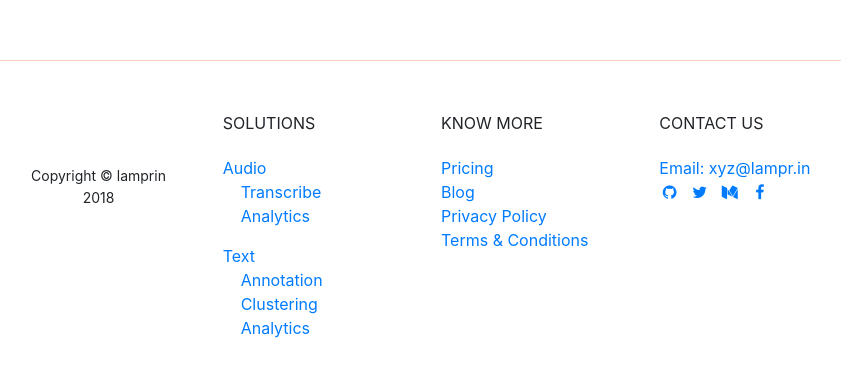
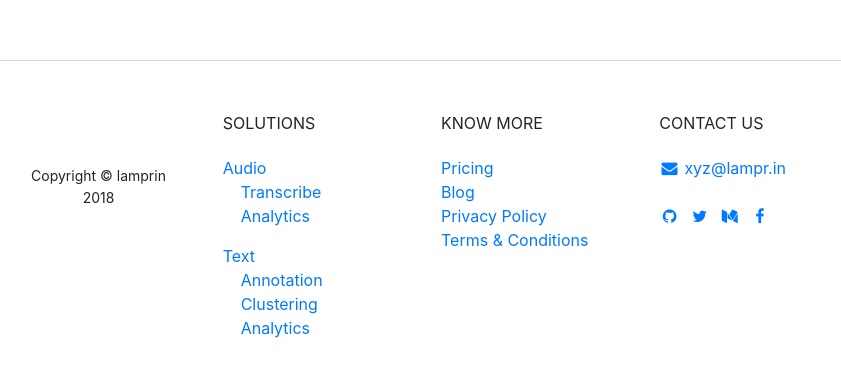
Before and after one commit to lamprin/lamprin.github.io, a website with bundled scripts: page index.html in a window 1280 px wide. Shown: the part 3140-3516 px from the top of the page, without its empty margins (214-1055 px from the left). Built offline with nearby package versions, Linux system fonts and the light colour scheme; a script that the page names is missing.

Commit message:
Solved the icon stack issue with the social profiles.

```diff
--- a/index.html
+++ b/index.html
@@ -187,10 +187,9 @@
             <div class="col-lg-3">
               CONTACT US
               <div class="verticalSeparator"></div>
-              <a href="mailto:xyz@lampr.in">Email: xyz@lampr.in</a>
-              <div>
-                <ul class="list-inline banner-social-buttons">
+              <a href="mailto:xyz@lampr.in" target="_blank"> <i class="fa fa-envelope fa-fw"></i> xyz@lampr.in</a> <br /><br />
               <div class="list-inline-item">
+                <ul class="list-inline">
                   <li class="list-inline-item">
                     <a href="https://github.com/lamprin" target="_blank">
                       <i class="fa fa-github fa-fw"></i>
```
